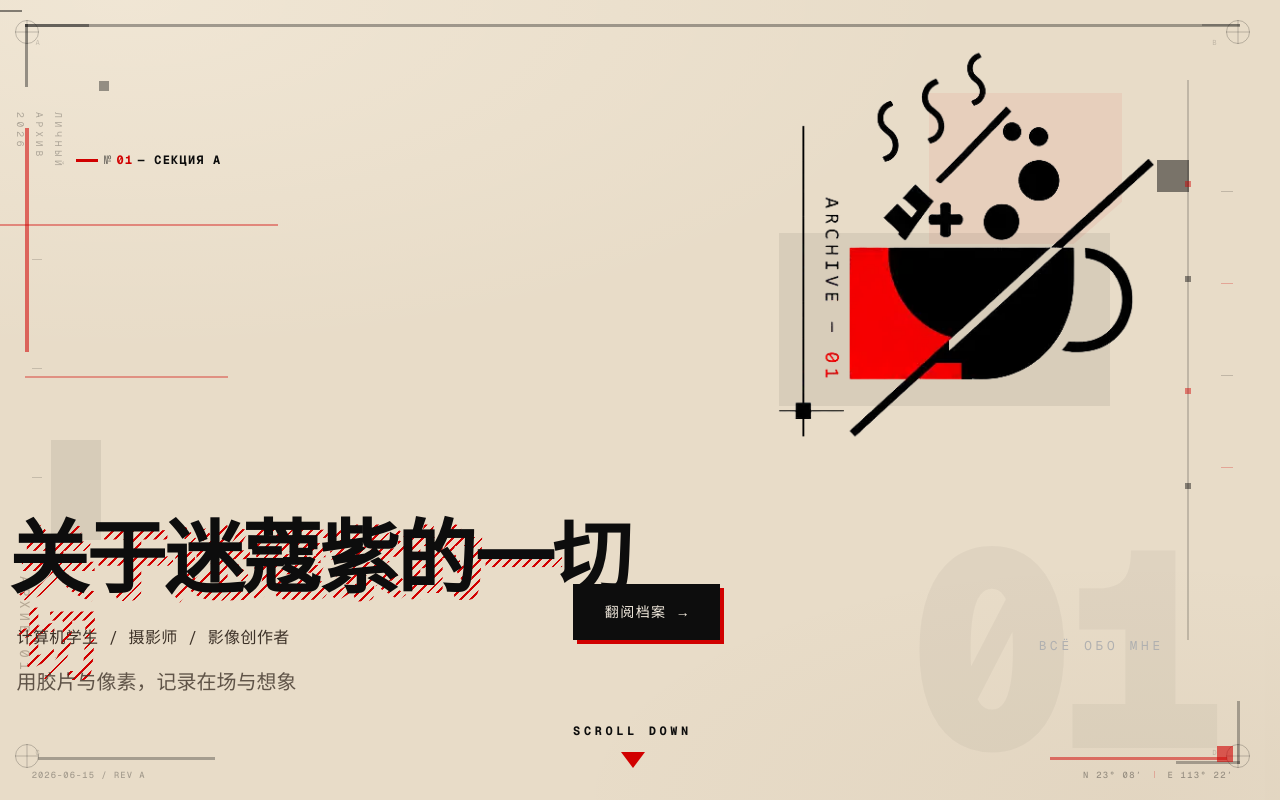
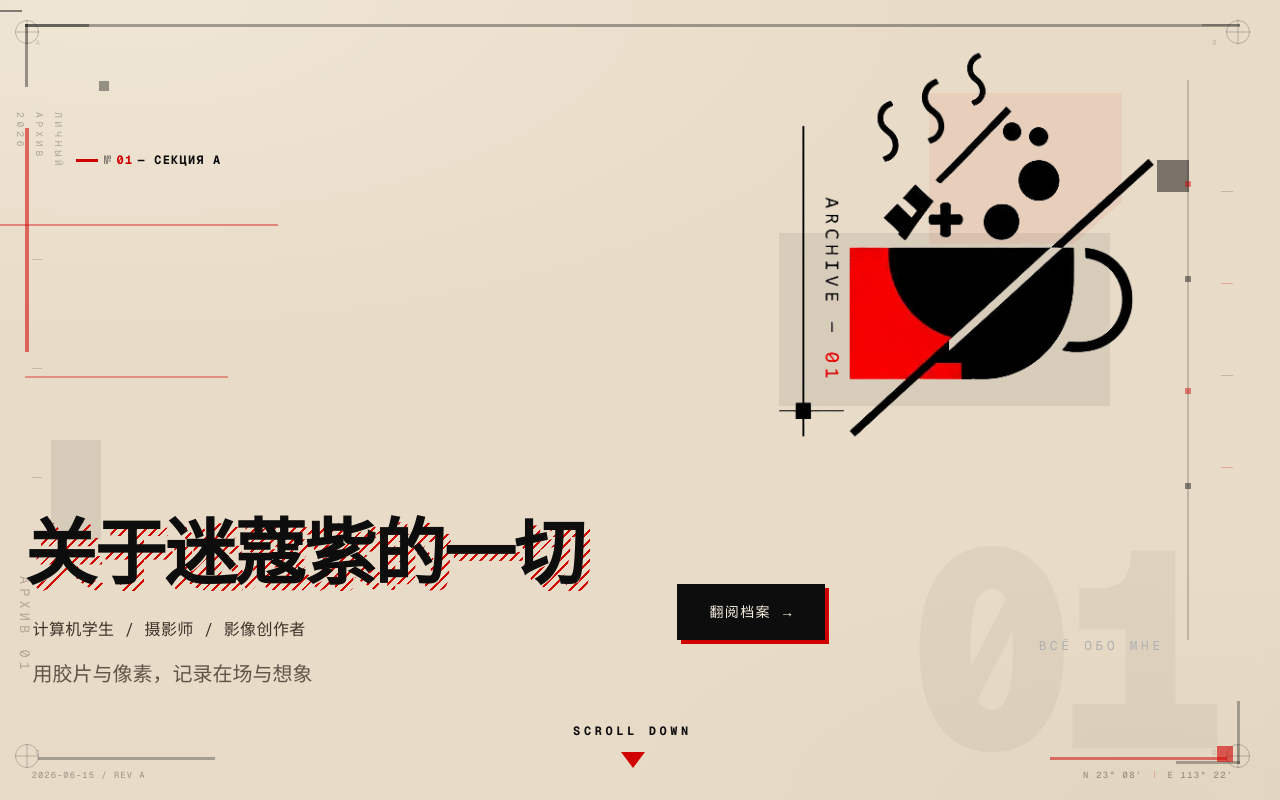
Before and after one commit to M1kk0zz0615/portfolio, a Next.js app: page / in a window 1280 px wide. Built offline with nearby package versions, Linux system fonts and the light colour scheme.

Commit message:
fix: 标题阴影修复(nowrap) + 字号微调防止换行

```diff
--- a/components/home/AboutPosterTitle.tsx
+++ b/components/home/AboutPosterTitle.tsx
@@ -3,10 +3,10 @@ const TITLE_CHARS = ["关", "于", "迷", "蔻", "紫", "的", "一", "切"] as
 export function AboutPosterTitle() {
   return (
     <h1
-      className="type-display title-depth flex flex-wrap text-[var(--fg)] select-none"
+      className="type-display title-depth flex text-[var(--fg)] select-none whitespace-nowrap"
       data-text="关于迷蔻紫的一切"
       style={{
-        fontSize: "clamp(2.2rem, 7cqw, 5rem)",
+        fontSize: "clamp(1.8rem, 6.5cqw, 4.5rem)",
         gap: "0.04em 0.16em",
         lineHeight: 1.0,
       }}
--- a/components/home/PosterAbout.tsx
+++ b/components/home/PosterAbout.tsx
@@ -394,7 +394,7 @@ export function PosterAbout() {
       >
         {/* 左侧：标题 + 按钮 — 仅移动此列 */}
         <div
-          className="relative z-10 order-1 lg:order-none lg:-ml-12 lg:mt-24 lg:max-w-[55cqw]"
+          className="relative z-10 order-1 lg:order-none lg:-ml-8 lg:mt-24 lg:max-w-[62cqw]"
           style={{ minHeight: "clamp(280px, 38vh, 400px)" }}
         >
           <AboutPosterTitle />
```
